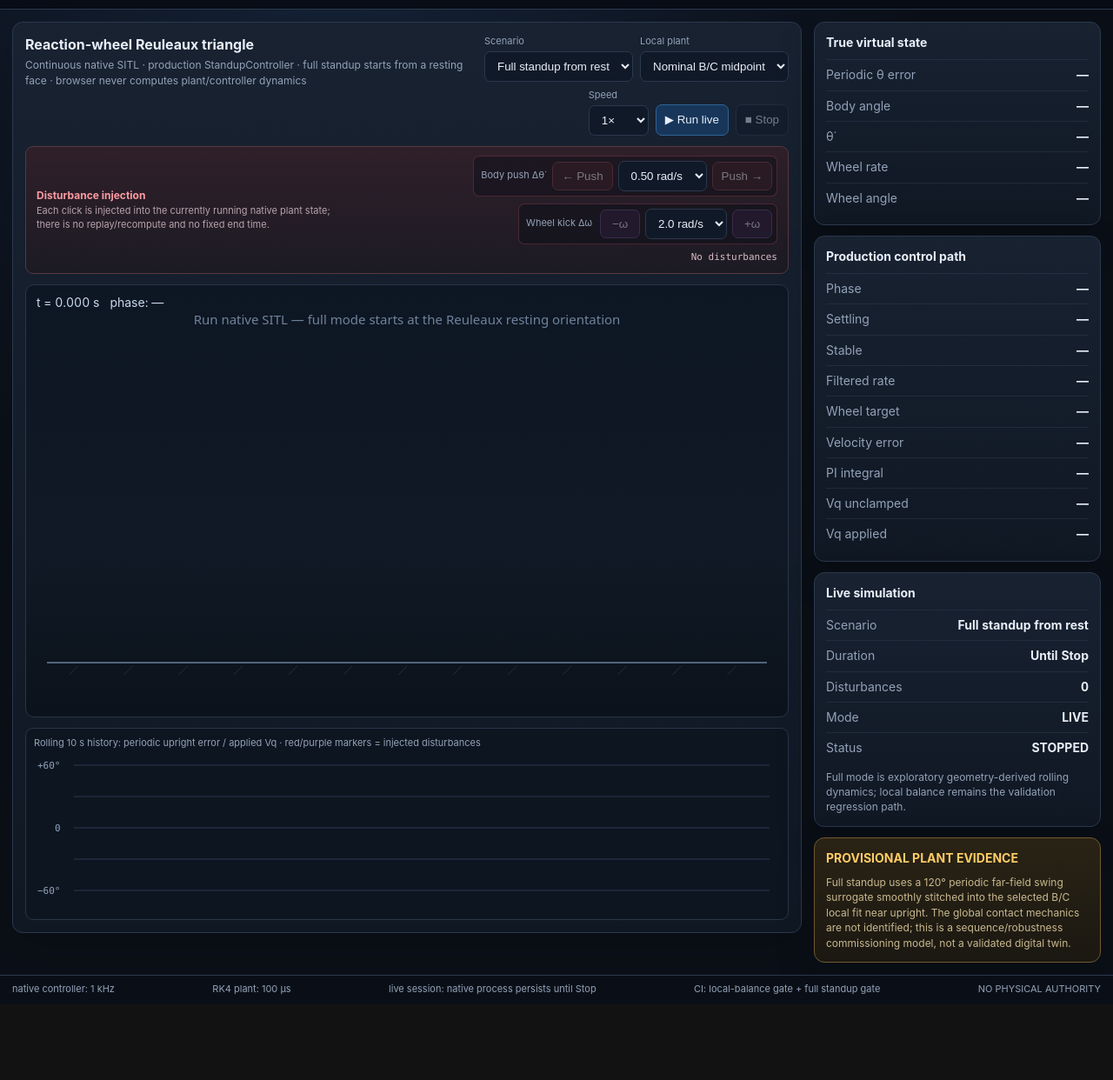
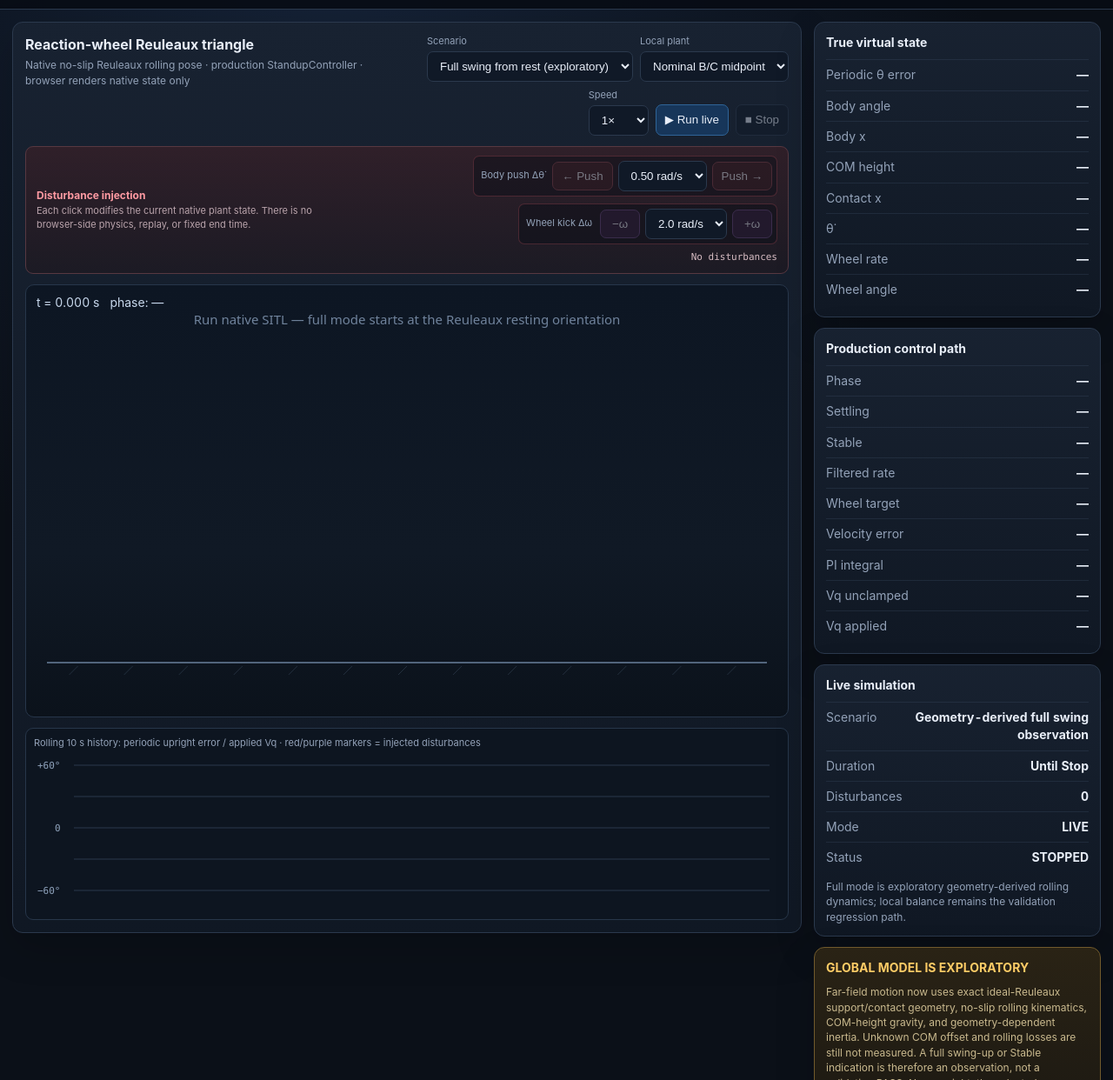
Before and after one commit to cctsao1008/triwhirl, a plain HTML site: page tools/visualization/triwhirl-sim-viewer/index.html in a window 1280 px wide. Shown: the part 58-1300 px from the top of the page at 87% size. Before the commit the page ends 1212 px from the top, so only its background shows below. Drawn offline with Linux system fonts and the light colour scheme.

Commit message:
Clarify geometry-derived WebUI authority (#36)

```diff
--- a/tools/visualization/triwhirl-sim-viewer/index.html
+++ b/tools/visualization/triwhirl-sim-viewer/index.html
@@ -30,12 +30,12 @@
           <div class="section-head">
             <div>
               <div class="section-title">Reaction-wheel Reuleaux triangle</div>
-              <div class="section-subtitle">Continuous native SITL · production StandupController · full standup starts from a resting face · browser never computes plant/controller dynamics</div>
+              <div class="section-subtitle">Native no-slip Reuleaux rolling pose · production StandupController · browser renders native state only</div>
             </div>
             <div class="controls">
               <label>Scenario
                 <select id="scenario">
-                  <option value="full-standup" selected>Full standup from rest</option>
+                  <option value="full-standup" selected>Full swing from rest (exploratory)</option>
                   <option value="balance">Upright balance only</option>
                 </select>
               </label>
@@ -62,7 +62,7 @@
           <div class="disturbance-panel">
             <div class="disturbance-copy">
               <strong>Disturbance injection</strong>
-              <span>Each click is injected into the currently running native plant state; there is no replay/recompute and no fixed end time.</span>
+              <span>Each click modifies the current native plant state. There is no browser-side physics, replay, or fixed end time.</span>
             </div>
             <div class="disturbance-controls">
               <div class="kick-group">
@@ -110,6 +110,9 @@
           <div class="card-title">True virtual state</div>
           <div class="kv"><span>Periodic θ error</span><strong id="theta">—</strong></div>
           <div class="kv"><span>Body angle</span><strong id="body-angle">—</strong></div>
+          <div class="kv"><span>Body x</span><strong id="body-x">—</strong></div>
+          <div class="kv"><span>COM height</span><strong id="body-y">—</strong></div>
+          <div class="kv"><span>Contact x</span><strong id="contact-x">—</strong></div>
           <div class="kv"><span>θ̇</span><strong id="theta-dot">—</strong></div>
           <div class="kv"><span>Wheel rate</span><strong id="wheel-rate">—</strong></div>
           <div class="kv"><span>Wheel angle</span><strong id="wheel-angle">—</strong></div>
@@ -130,18 +133,18 @@
 
         <section class="info-card">
           <div class="card-title">Live simulation</div>
-          <div class="kv"><span>Scenario</span><strong id="scenario-readout">Full standup from rest</strong></div>
+          <div class="kv"><span>Scenario</span><strong id="scenario-readout">Geometry-derived full swing observation</strong></div>
           <div class="kv"><span>Duration</span><strong>Until Stop</strong></div>
           <div class="kv"><span>Disturbances</span><strong id="disturbance-count">0</strong></div>
           <div class="kv"><span>Mode</span><strong id="gate-type">LIVE</strong></div>
           <div class="kv"><span>Status</span><strong id="gate-result">STOPPED</strong></div>
-          <div class="scope" id="gate-summary">Press Run live; full standup starts from the resting orientation.</div>
+          <div class="scope" id="gate-summary">Full mode is exploratory geometry-derived rolling dynamics; local balance remains the regression path.</div>
         </section>
 
         <section class="warning-card">
-          <div class="warning-title">PROVISIONAL PLANT EVIDENCE</div>
+          <div class="warning-title">GLOBAL MODEL IS EXPLORATORY</div>
           <div class="warning-copy">
-            Full standup uses a 120° periodic far-field swing surrogate smoothly stitched into the selected B/C local fit near upright. The global contact mechanics are not identified; this is a sequence/robustness commissioning model, not a validated digital twin.
+            Far-field motion now uses exact ideal-Reuleaux support/contact geometry, no-slip rolling kinematics, COM-height gravity, and geometry-dependent inertia. Unknown COM offset and rolling losses are still not measured. A full swing-up or Stable indication is therefore an observation, not a validation PASS. Near upright, the selected provisional B/C local fit remains the evidence-backed regression model.
           </div>
         </section>
       </aside>
@@ -150,8 +153,8 @@
     <footer class="statusbar">
       <span>native controller: 1 kHz</span>
       <span>RK4 plant: 100 µs</span>
-      <span>live session: native process persists until Stop</span>
-      <span>CI: local-balance gate + full standup gate</span>
+      <span>rolling pose/contact: native C++ geometry</span>
+      <span>CI: local balance + geometry invariants; no full-standup PASS gate</span>
       <span>NO PHYSICAL AUTHORITY</span>
     </footer>
   </div>
```
